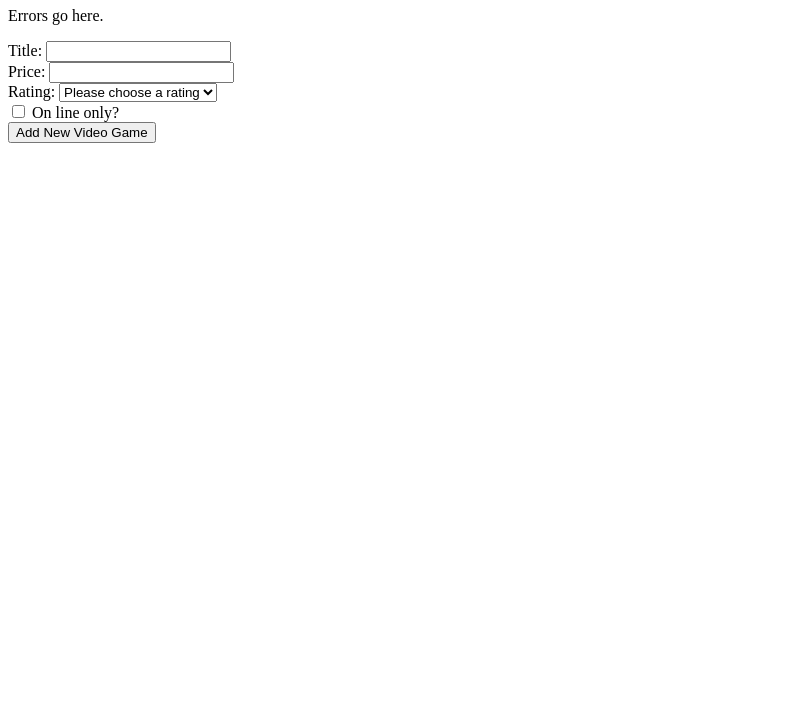
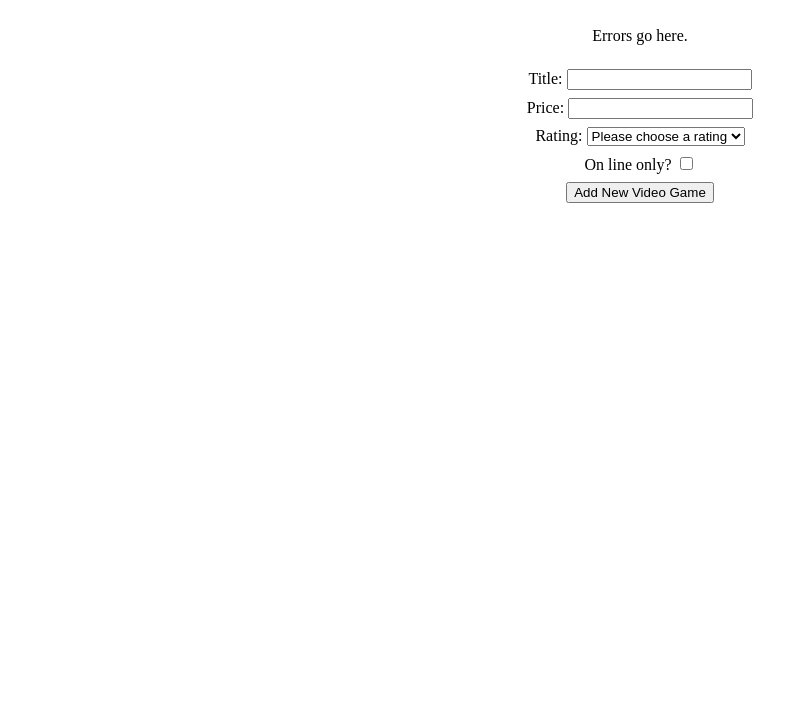
Before and after one commit to JoeLehmanJr/Fall2021-CPW204-FormWithCustomClass, a plain HTML site: page Index.html in a window 1280 px wide. Shown: the part 73-800 px from the top of the page, without its empty margins (0-812 px from the left). Drawn offline with Linux system fonts and the light colour scheme.

Commit message:
Added link to CSS and restructured the form.

```diff
--- a/Index.html
+++ b/Index.html
@@ -5,6 +5,7 @@
     <meta http-equiv="X-UA-Compatible" content="IE=edge">
     <meta name="viewport" content="width=device-width, initial-scale=1.0">
     <title>Add Product Form</title>
+    <link rel="stylesheet" href="css/site.css">
 </head>
 <body>
     <h1>Add Video Game</h1>
@@ -12,26 +13,33 @@
         <p>Errors go here.</p>
     </div>
     <form>
+        <div>
             <label for="title">Title: </label>
             <input type="text"  id="title">
-        <br>
-
+        </div>
+        <div>
             <label for="price">Price: </label>
             <input type="text"  id="price">
-        <br>
-
+        </div>
+        <div>
             <label for="rating">Rating: </label>
             <select id="rating">
                 <option>Please choose a rating</option>
+                <option>RP</option>
                 <option>E</option>
+                <option>E10</option>
                 <option>M</option>
                 <option>T</option>
+                <option>AO</option>
             </select>
-        <br>
+        </div>
+        <div>
+            <label for="online">On line only?</label>
             <input type="checkbox" name="" id="online">
-        <label for="online">On line only?</label>
-        <br>
+        </div>
+        <div>
             <input type="button" value="Add New Video Game">
+        </div>
     </form>
 </body>
 </html>
```
Lines whose indentation alone changed are shown as unchanged.
